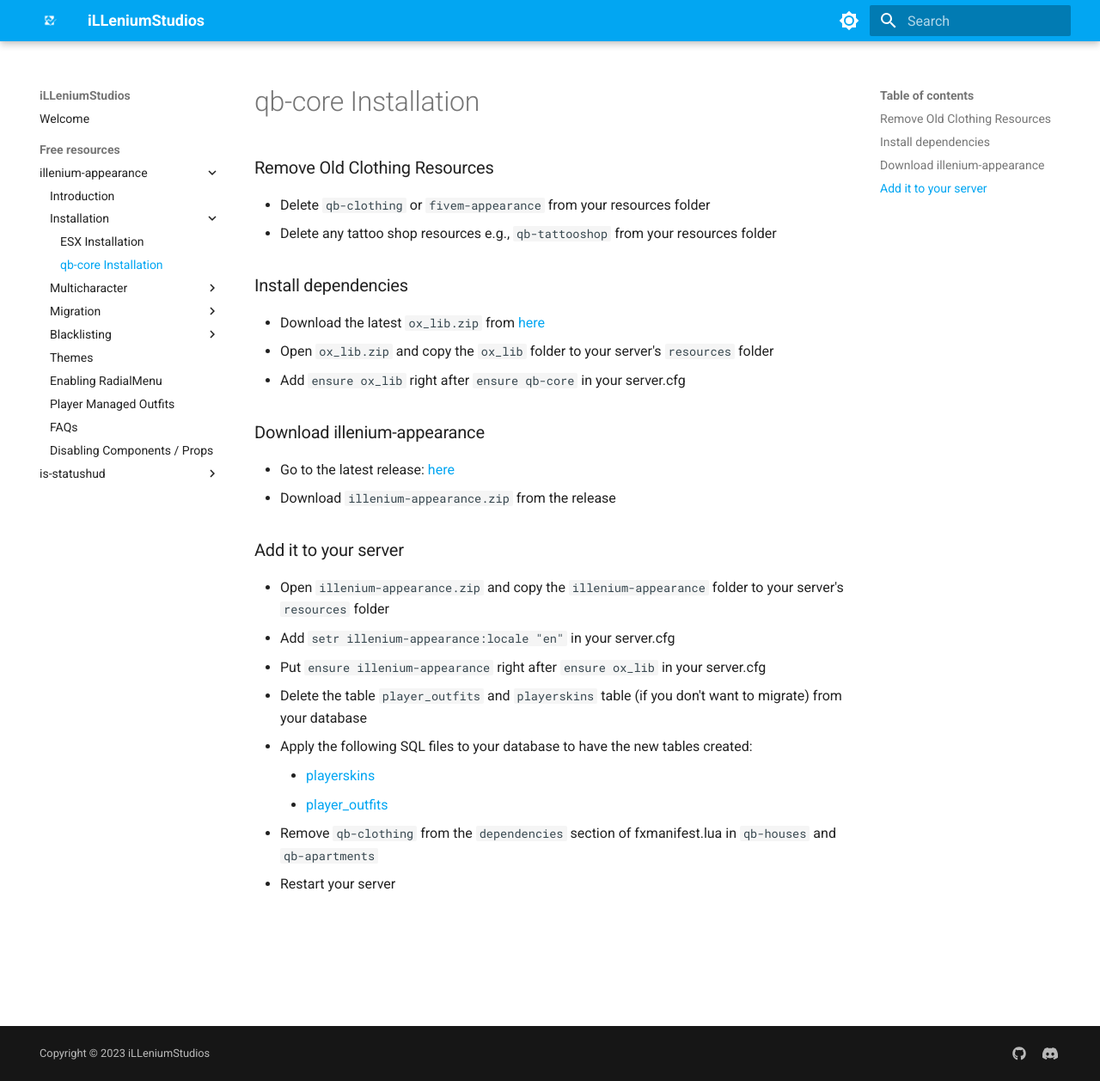
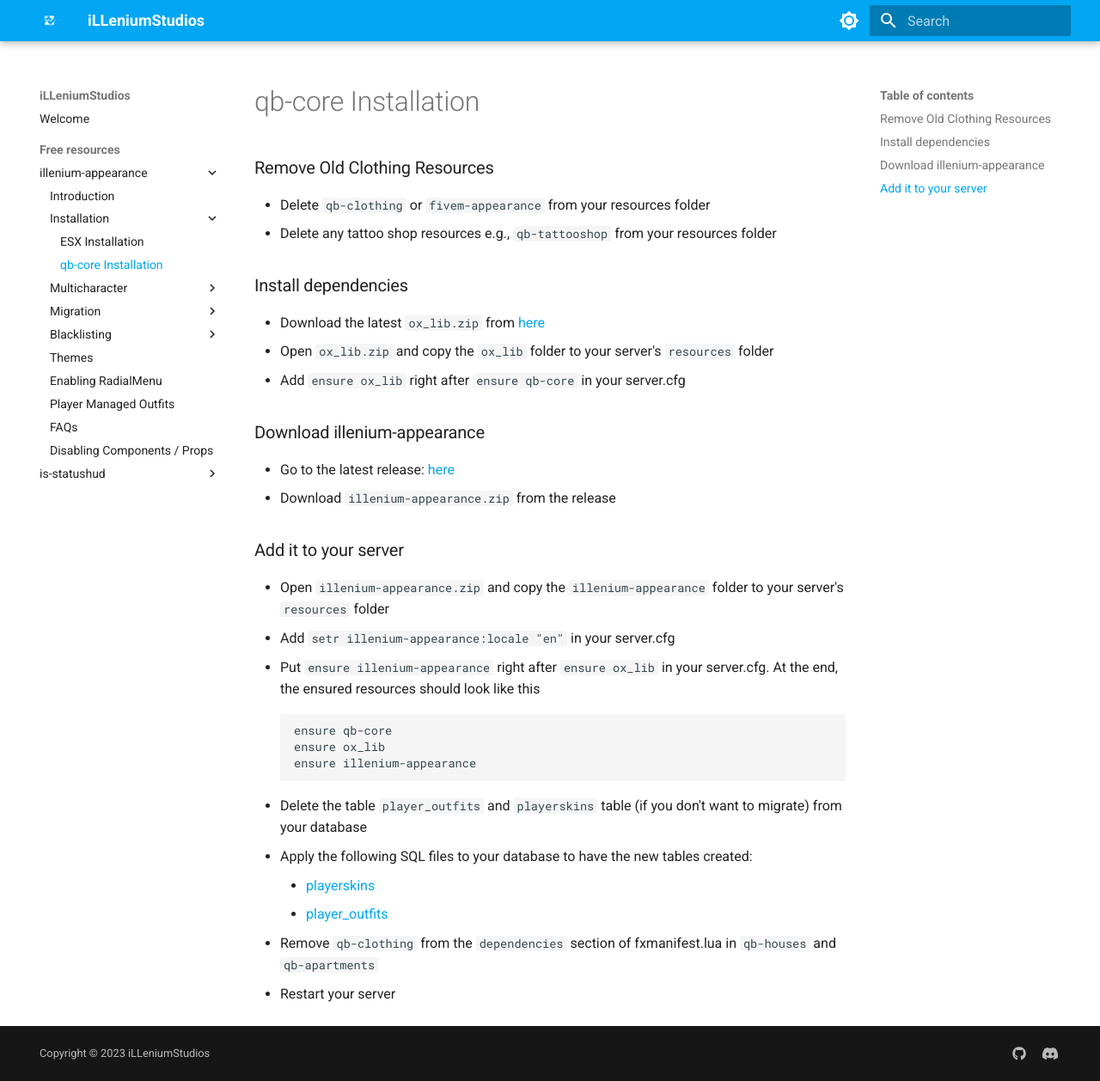
Before and after one commit to insoomnia1/illeniumdocs.github.io, an MkDocs documentation site: the page built from docs/free-resources/illenium-appearance/installation/qb-core.md, in a window 1280 px wide and 1258 px high. Shown: the whole window at 86% size. Built offline with MkDocs 1.6.1 and Material for MkDocs 9.7.7, drawn with Linux system fonts in a browser that asks for light colours.

Commit message:
Add ensured resources

````diff
--- a/docs/free-resources/illenium-appearance/installation/qb-core.md
+++ b/docs/free-resources/illenium-appearance/installation/qb-core.md
@@ -22,7 +22,12 @@ title: "qb-core Installation"
 
 - Open `illenium-appearance.zip` and copy the `illenium-appearance` folder to your server's `resources` folder
 - Add `setr illenium-appearance:locale "en"` in your server.cfg
-- Put `ensure illenium-appearance` right after `ensure ox_lib` in your server.cfg
+- Put `ensure illenium-appearance` right after `ensure ox_lib` in your server.cfg. At the end, the ensured resources should look like this
+```haproxy
+ensure qb-core
+ensure ox_lib
+ensure illenium-appearance
+```
 - Delete the table `player_outfits` and `playerskins` table (if you don't want to migrate) from your database
 - Apply the following SQL files to your database to have the new tables created:
     - [playerskins](https://github.com/iLLeniumStudios/illenium-appearance/blob/main/sql/playerskins.sql)
````
